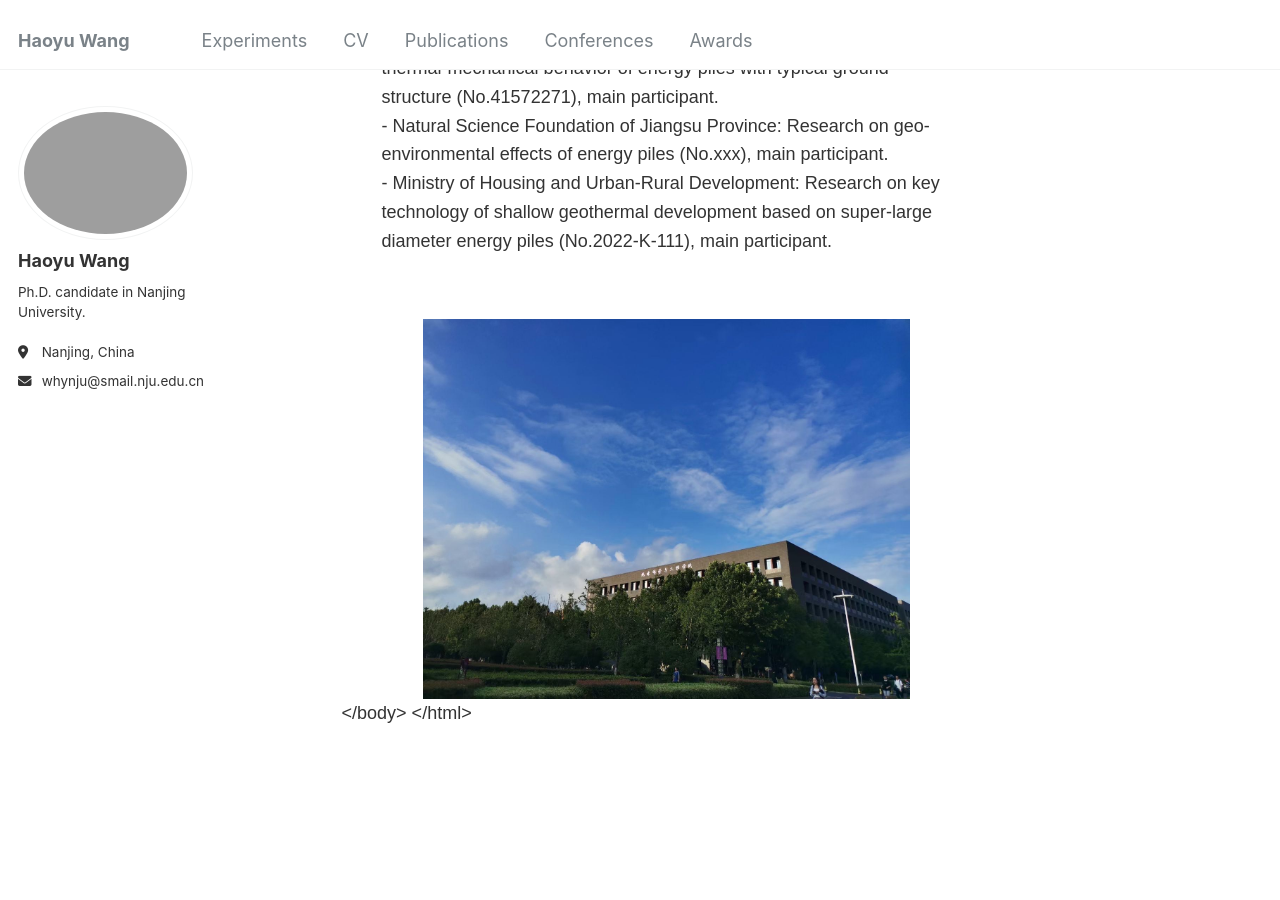
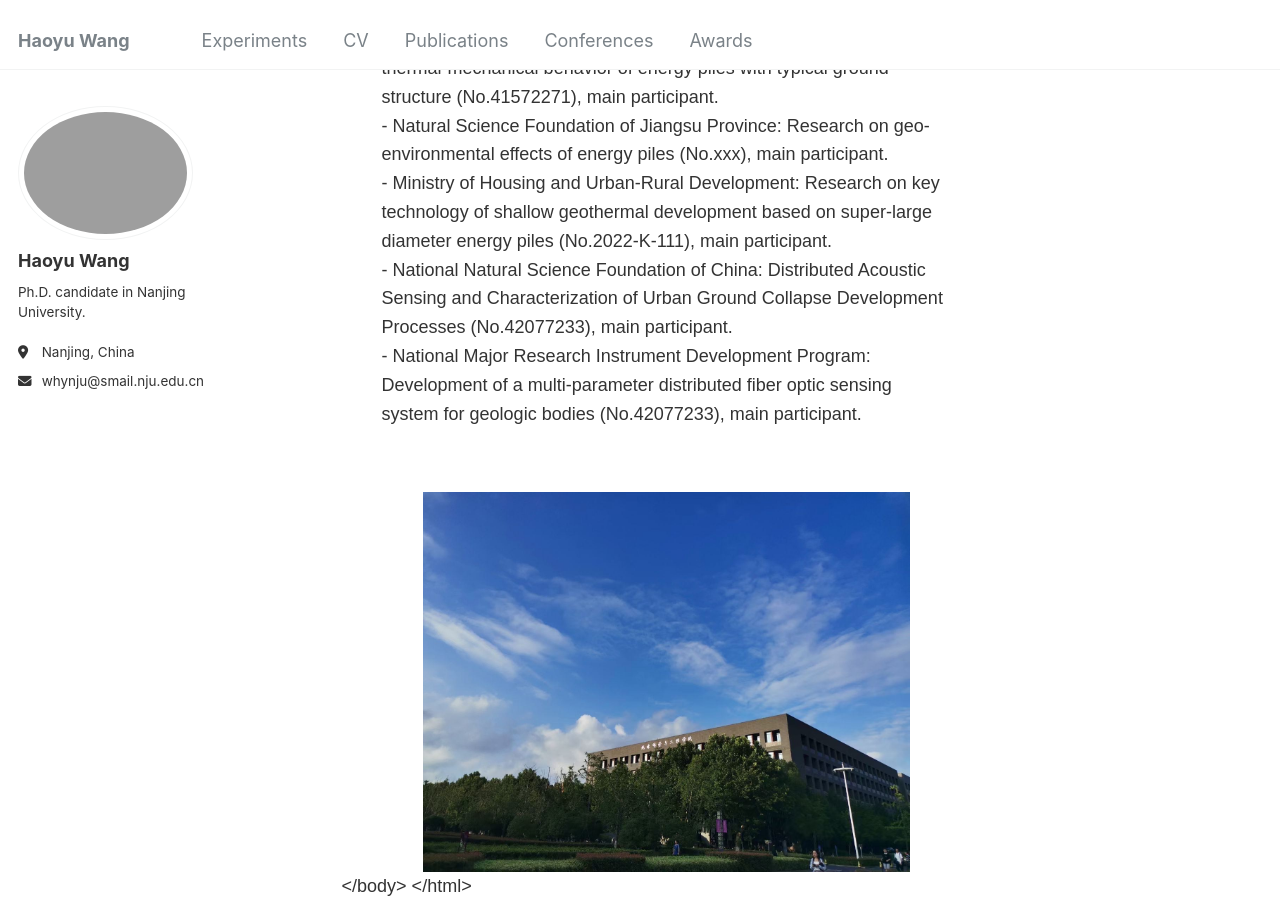
Before and after one commit to Whynot-cell/Whynot-cell.github.io, a Jekyll site: the page built from _pages/about.md, in a window 1280 px wide and 900 px high, scrolled down 912 px. Built offline with Jekyll 4.4.1, drawn with Linux system fonts in a browser that asks for light colours.

Commit message:
Update about.md

```diff
--- a/_pages/about.md
+++ b/_pages/about.md
@@ -97,7 +97,9 @@
         <!-- <h3>Interests</h3> -->
         <p>- National Natural Science Foundation of China: Characterization of thermal-mechanical behavior of energy piles with typical ground structure (No.41572271), main participant.
         <br>- Natural Science Foundation of Jiangsu Province: Research on geo-environmental effects of energy piles (No.xxx), main participant.
-        <br>- Ministry of Housing and Urban-Rural Development: Research on key technology of shallow geothermal development based on super-large diameter energy piles (No.2022-K-111), main participant.</p>
+        <br>- Ministry of Housing and Urban-Rural Development: Research on key technology of shallow geothermal development based on super-large diameter energy piles (No.2022-K-111), main participant.
+        <br>- National Natural Science Foundation of China: Distributed Acoustic Sensing and Characterization of Urban Ground Collapse Development Processes (No.42077233), main participant.
+        <br>- National Major Research Instrument Development Program: Development of a multi-parameter distributed fiber optic sensing system for geologic bodies (No.42077233), main participant.</p>
     </section>
     <!-- <section id="projects">
         <h2>Projects</h2>
```
